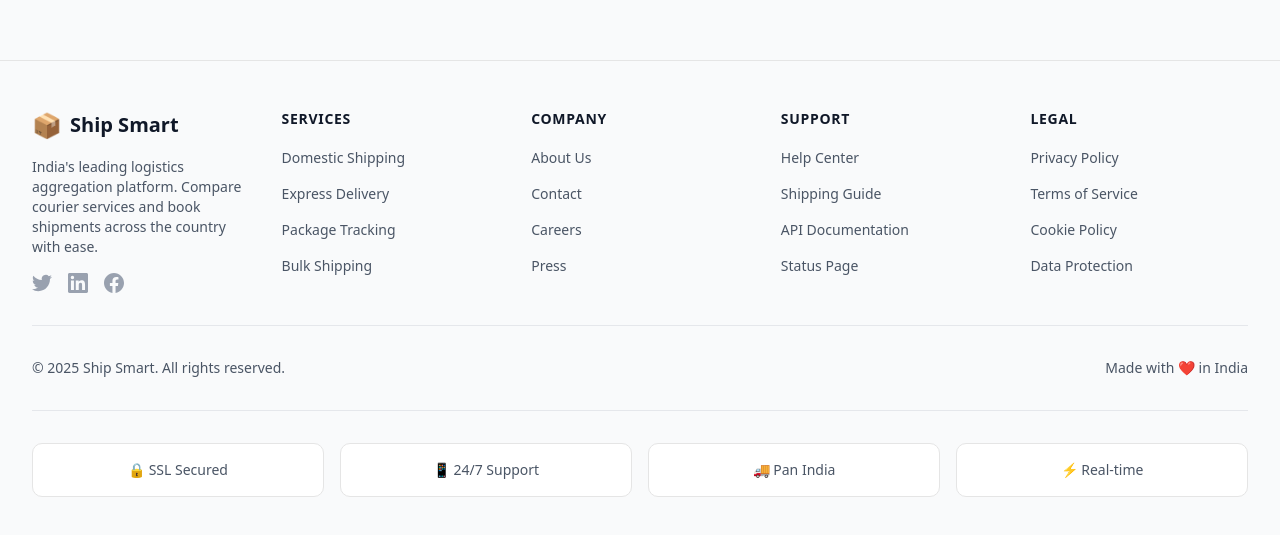
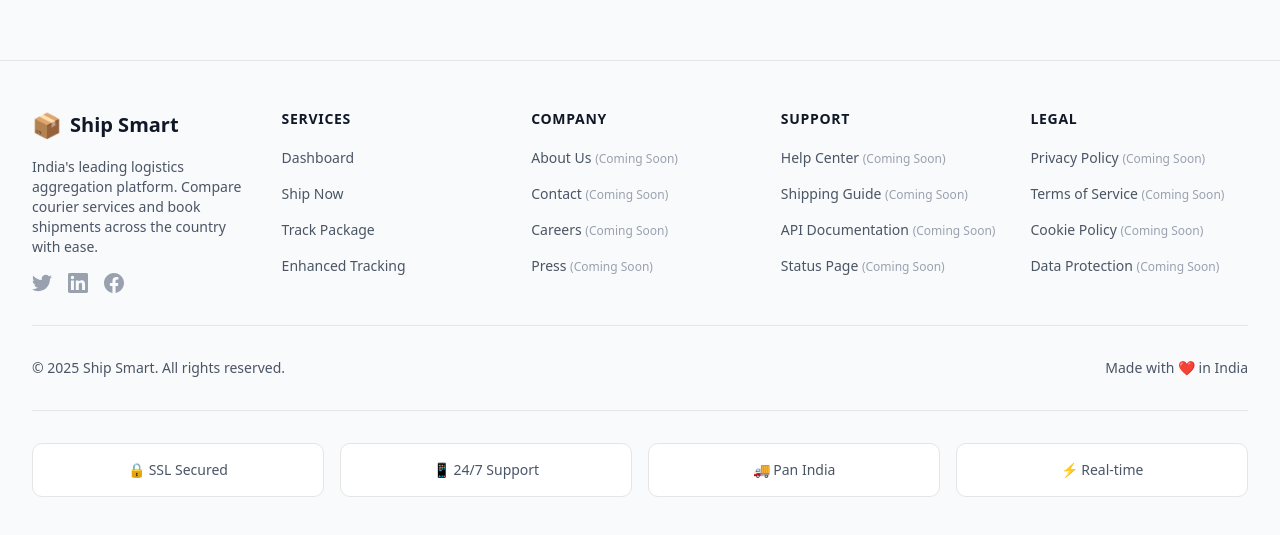
Before and after one commit to vttayde/smart-ship-app, a Next.js app: page /ship in a window 1280 px wide. Shown: the part 805-1340 px from the top of the page. Built offline with nearby package versions, Linux system fonts and the light colour scheme; no server answers.

Commit message:
Fix dashboard errors: update footer links and improve schema setup

```diff
--- a/src/app/api/setup-schema/route.ts
+++ /dev/null
@@ -1,100 +0,0 @@
-import { NextResponse } from 'next/server';
-
-export async function GET() {
-  try {
-    // Use Prisma's programmatic schema push
-    const { PrismaClient } = await import('@prisma/client');
-    const prisma = new PrismaClient();
-
-    // Test basic connection first
-    await prisma.$connect();
-
-    // Create enum types first
-    await prisma.$executeRaw`
-      DO $$ BEGIN
-        CREATE TYPE "UserRole" AS ENUM ('USER', 'ADMIN', 'SUPER_ADMIN');
-      EXCEPTION
-        WHEN duplicate_object THEN null;
-      END $$;
-    `;
-
-    // Try to create tables using raw SQL based on our schema
-    await prisma.$executeRaw`
-      CREATE TABLE IF NOT EXISTS "accounts" (
-        "id" TEXT NOT NULL PRIMARY KEY,
-        "userId" TEXT NOT NULL,
-        "type" TEXT NOT NULL,
-        "provider" TEXT NOT NULL,
-        "providerAccountId" TEXT NOT NULL,
-        "refresh_token" TEXT,
-        "access_token" TEXT,
-        "expires_at" INTEGER,
-        "token_type" TEXT,
-        "scope" TEXT,
-        "id_token" TEXT,
-        "session_state" TEXT,
-        "createdAt" TIMESTAMP(3) NOT NULL DEFAULT CURRENT_TIMESTAMP,
-        "updatedAt" TIMESTAMP(3) NOT NULL DEFAULT CURRENT_TIMESTAMP
-      );
-    `;
-
-    await prisma.$executeRaw`
-      CREATE TABLE IF NOT EXISTS "sessions" (
-        "id" TEXT NOT NULL PRIMARY KEY,
-        "sessionToken" TEXT NOT NULL UNIQUE,
-        "userId" TEXT NOT NULL,
-        "expires" TIMESTAMP(3) NOT NULL,
-        "createdAt" TIMESTAMP(3) NOT NULL DEFAULT CURRENT_TIMESTAMP,
-        "updatedAt" TIMESTAMP(3) NOT NULL DEFAULT CURRENT_TIMESTAMP
-      );
-    `;
-
-    await prisma.$executeRaw`
-      CREATE TABLE IF NOT EXISTS "users" (
-        "id" TEXT NOT NULL PRIMARY KEY,
-        "name" TEXT,
-        "email" TEXT UNIQUE,
-        "emailVerified" TIMESTAMP(3),
-        "image" TEXT,
-        "phone" TEXT UNIQUE,
-        "firstName" TEXT,
-        "lastName" TEXT,
-        "company" TEXT,
-        "gstin" TEXT,
-        "passwordHash" TEXT,
-        "phoneVerified" BOOLEAN DEFAULT false,
-        "role" "UserRole" DEFAULT 'USER',
-        "isActive" BOOLEAN DEFAULT true,
-        "createdAt" TIMESTAMP(3) NOT NULL DEFAULT CURRENT_TIMESTAMP,
-        "updatedAt" TIMESTAMP(3) NOT NULL DEFAULT CURRENT_TIMESTAMP,
-        "lastLoginAt" TIMESTAMP(3)
-      );
-    `; // Create other required tables
-    await prisma.$executeRaw`
-      CREATE TABLE IF NOT EXISTS "verification_tokens" (
-        "identifier" TEXT NOT NULL,
-        "token" TEXT NOT NULL,
-        "expires" TIMESTAMP(3) NOT NULL,
-        UNIQUE("identifier", "token")
-      );
-    `;
-
-    await prisma.$disconnect();
-
-    return NextResponse.json({
-      success: true,
-      message: 'Database schema created successfully',
-      timestamp: new Date().toISOString(),
-    });
-  } catch (error) {
-    console.error('Database setup error:', error);
-    return NextResponse.json(
-      {
-        error: 'Failed to setup database',
-        details: error instanceof Error ? error.message : String(error),
-        timestamp: new Date().toISOString(),
-      },
-      { status: 500 }
-    );
-  }
-}
--- a/src/app/page.tsx
+++ b/src/app/page.tsx
@@ -15,15 +15,18 @@ import {
 import { ArrowRight, CheckCircle, Clock, MapPin, Shield, Star, Truck } from 'lucide-react';
 import Link from 'next/link';
 import { useRouter } from 'next/navigation';
+import { useEffect, useState } from 'react';
 
 export default function Home() {
   const router = useRouter();
+  const [isStaging, setIsStaging] = useState(false);
 
-  // Environment indicator for staging
-  const isStaging =
-    process.env.NODE_ENV === 'production' &&
-    typeof window !== 'undefined' &&
-    window.location.hostname.includes('staging');
+  // Check for staging environment on client side only to prevent hydration mismatch
+  useEffect(() => {
+    setIsStaging(
+      process.env.NODE_ENV === 'production' && window.location.hostname.includes('staging')
+    );
+  }, []);
 
   const handleSearch = () => {
     // Redirect to detailed shipping form
--- a/src/components/layout/Footer.tsx
+++ b/src/components/layout/Footer.tsx
@@ -7,37 +7,37 @@ export default function Footer() {
     {
       title: 'Services',
       links: [
-        { name: 'Domestic Shipping', href: '/services/domestic' },
-        { name: 'Express Delivery', href: '/services/express' },
-        { name: 'Package Tracking', href: '/tracking' },
-        { name: 'Bulk Shipping', href: '/services/bulk' },
+        { name: 'Dashboard', href: '/dashboard' },
+        { name: 'Ship Now', href: '/ship' },
+        { name: 'Track Package', href: '/track' },
+        { name: 'Enhanced Tracking', href: '/tracking/enhanced' },
       ],
     },
     {
       title: 'Company',
       links: [
-        { name: 'About Us', href: '/about' },
-        { name: 'Contact', href: '/contact' },
-        { name: 'Careers', href: '/careers' },
-        { name: 'Press', href: '/press' },
+        { name: 'About Us', href: '#about', external: true },
+        { name: 'Contact', href: '#contact', external: true },
+        { name: 'Careers', href: '#careers', external: true },
+        { name: 'Press', href: '#press', external: true },
       ],
     },
     {
       title: 'Support',
       links: [
-        { name: 'Help Center', href: '/help' },
-        { name: 'Shipping Guide', href: '/guide' },
-        { name: 'API Documentation', href: '/docs' },
-        { name: 'Status Page', href: '/status' },
+        { name: 'Help Center', href: '#help', external: true },
+        { name: 'Shipping Guide', href: '#guide', external: true },
+        { name: 'API Documentation', href: '#docs', external: true },
+        { name: 'Status Page', href: '#status', external: true },
       ],
     },
     {
       title: 'Legal',
       links: [
-        { name: 'Privacy Policy', href: '/privacy' },
-        { name: 'Terms of Service', href: '/terms' },
-        { name: 'Cookie Policy', href: '/cookies' },
-        { name: 'Data Protection', href: '/data-protection' },
+        { name: 'Privacy Policy', href: '#privacy', external: true },
+        { name: 'Terms of Service', href: '#terms', external: true },
+        { name: 'Cookie Policy', href: '#cookies', external: true },
+        { name: 'Data Protection', href: '#data-protection', external: true },
       ],
     },
   ];
@@ -103,12 +103,22 @@ export default function Footer() {
               <ul className='space-y-3'>
                 {section.links.map(link => (
                   <li key={link.name}>
+                    {link.external ? (
+                      <a
+                        href={link.href}
+                        className='text-sm text-gray-600 hover:text-gray-900 transition-colors cursor-pointer'
+                        onClick={e => e.preventDefault()}
+                      >
+                        {link.name} <span className='text-xs text-gray-400'>(Coming Soon)</span>
+                      </a>
+                    ) : (
                       <Link
                         href={link.href}
                         className='text-sm text-gray-600 hover:text-gray-900 transition-colors'
                       >
                         {link.name}
                       </Link>
+                    )}
                   </li>
                 ))}
               </ul>
```
Also changed, not shown: 1 other file (tests, documents, lock files or other folders). Lines whose indentation alone changed are shown as unchanged.
